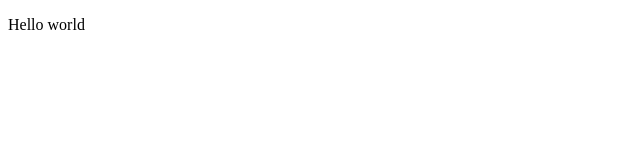
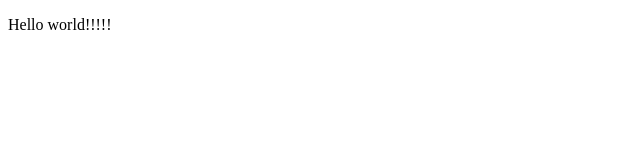
Before and after one commit to RAZAFITSALAMA-sandra/test, a plain HTML site: page index.html in a window 1280 px wide. Shown: the full height of the page, 0-640 px from the left. Drawn offline with Linux system fonts and the light colour scheme.

Commit message:
mise a jour

```diff
--- a/index.html
+++ b/index.html
@@ -7,6 +7,6 @@
     <title>Document</title>
 </head>
 <body>
-    <p>Hello world</p>
+    <p>Hello world!!!!!</p>
 </body>
 </html>
```
